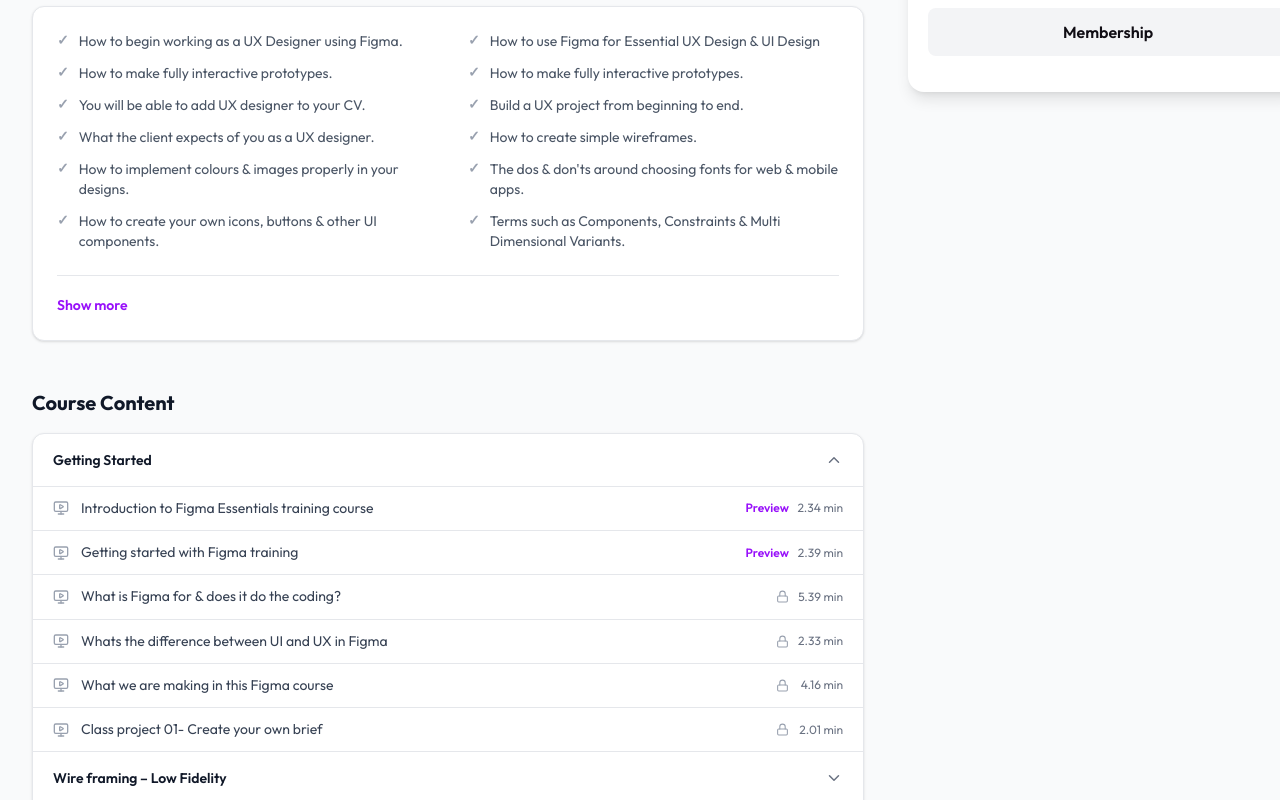
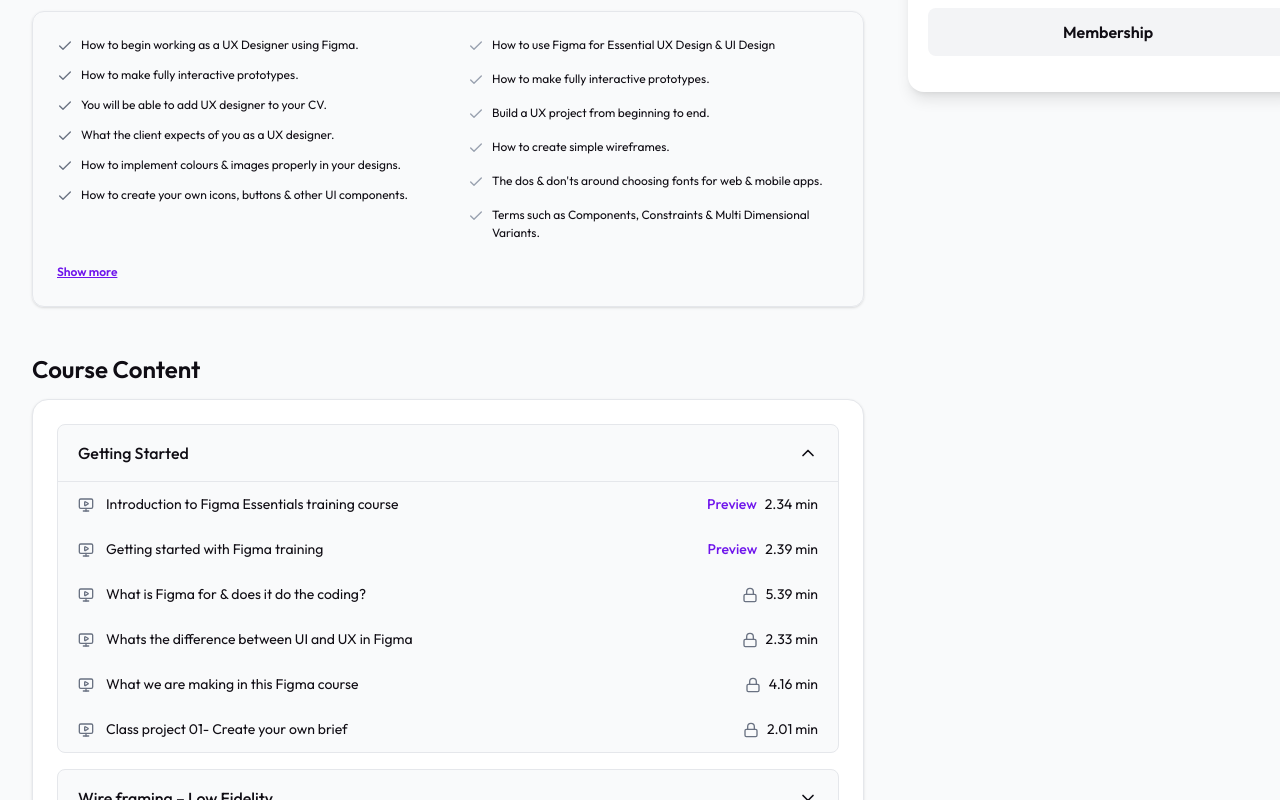
Before and after one commit to niduslab/Career-College-Frontend, a Next.js app: page /course-details in a window 1280 px wide. Shown: the part 900-1700 px from the top of the page. Built offline with nearby package versions, Linux system fonts and the light colour scheme.

Commit message:
WhatYouWillLearn section design completed

```diff
--- a/src/app/course-details/page.tsx
+++ b/src/app/course-details/page.tsx
@@ -159,7 +159,7 @@
       </div>
 
       <div ref={inlineTabsRef}>
-        <div className="mx-auto max-w-7xl px-4 md:px-6 lg:px-8">
+        <div className="mx-auto max-w-7xl px-4 md:px-6 lg:px-8 ">
           <div className="lg:pr-96">
             <CourseTabs
               activeTab={activeTab}
@@ -171,7 +171,7 @@
       </div>
 
       <div
-        className="fixed left-0 right-0 z-40
+        className="fixed left-0 right-0 z-40 shadow-sm bg-white
                    transition-transform duration-300 ease-in-out"
         style={{
           top: NAVBAR_H,
@@ -191,7 +191,7 @@
       </div>
 
       {/* ── Content ── */}
-      <div className="mx-auto max-w-7xl px-4 md:px-6 lg:px-8 py-10">
+      <div className="mx-auto max-w-7xl px-4 md:px-6 lg:px-8">
         <div className="lg:pr-96">
           <div className="space-y-12">
             {TABS.map(({ label }) => (
--- a/src/components/course-details/CourseContent.tsx
+++ b/src/components/course-details/CourseContent.tsx
@@ -73,59 +73,58 @@
   const toggle = (i: number) => setOpenIndex(openIndex === i ? -1 : i);
 
   return (
-    <div>
-      <h2 className="text-xl font-bold text-gray-900 mb-4">Course Content</h2>
+    <div className="mt-6 lg:mt-8">
+      <h2 className="sg-h5 font-semibold --title-text mb-4">Course Content</h2>
 
-      <div className="bg-white rounded-xl border border-gray-100 shadow-sm overflow-hidden">
+      <div className="space-y-4 mt-4 border rounded-2xl border-gray-200 bg-white shadow-sm p-6">
         {visibleSections.map((section, i) => {
           const isOpen = openIndex === i;
           return (
             <div
               key={section.title}
-              className={i !== 0 ? "border-t border-gray-100" : ""}
+              className="rounded-lg border-[0.5px] border-gray-200 bg-gray-50 overflow-hidden"
             >
               {/* Section header */}
               <button
                 onClick={() => toggle(i)}
-                className="w-full flex items-center justify-between px-5 py-4 text-left hover:bg-gray-50 transition-colors"
+                className="w-full flex items-center cursor-pointer justify-between px-5 py-4 text-left hover:bg-gray-50 transition-colors"
               >
-                <span className="font-semibold text-sm text-gray-900">
+                <span className="font-medium sg-p-default --text-title">
                   {section.title}
                 </span>
                 {isOpen ? (
-                  <ChevronUp size={18} className="text-gray-500 shrink-0" />
+                  <ChevronUp size={20} className="--text-title shrink-0" />
                 ) : (
-                  <ChevronDown size={18} className="text-gray-500 shrink-0" />
+                  <ChevronDown size={20} className="--text-title shrink-0" />
                 )}
               </button>
 
               {/* Lessons list */}
               {isOpen && section.lessons.length > 0 && (
-                <ul className="border-t border-gray-100">
+                <ul className="border-t border-gray-200">
                   {section.lessons.map((lesson, j) => (
                     <li
                       key={j}
-                      className="flex items-center gap-3 px-5 py-3 border-b border-gray-50 last:border-b-0 hover:bg-gray-50 transition-colors"
+                      className="flex items-center gap-3 px-5 py-3 sg-p-small font-normal --text-paragraph last:border-b-0 hover:bg-gray-50 transition-colors"
                     >
                       <MonitorPlay
                         size={16}
-                        className="text-gray-400 shrink-0"
+                        className="text-gray-500 shrink-0"
                       />
-
-                      <span className="flex-1 text-sm text-gray-700 leading-snug">
+                      <span className="flex-1   leading-snug">
                         {lesson.title}
                       </span>
 
                       <div className="flex items-center gap-2 shrink-0 ml-2">
                         {lesson.preview && (
-                          <span className="text-xs font-semibold text-purple-600 cursor-pointer hover:underline">
+                          <span className="sg-p-small font-medium text-(--primary-700) cursor-pointer hover:underline">
                             Preview
                           </span>
                         )}
                         {!lesson.preview && (
-                          <Lock size={13} className="text-gray-400" />
+                          <Lock size={16} className="text-gray-500" />
                         )}
-                        <span className="text-xs text-gray-500 min-w-11.5 text-right">
+                        <span className="sg-p-small --text-paragraph min-w-11.5 text-right">
                           {lesson.duration}
                         </span>
                       </div>
@@ -138,10 +137,10 @@
         })}
 
         {/* Show more / less */}
-        <div className="px-5 py-4 border-t border-gray-100">
+        <div className="px-5 py-4">
           <button
             onClick={() => setShowAll(!showAll)}
-            className="text-sm font-semibold text-purple-600 hover:text-purple-700 transition-colors"
+            className="text-sm cursor-pointer underline font-semibold text-purple-600 hover:text-purple-700 transition-colors"
           >
             {showAll ? "Show less" : "Show more"}
           </button>
--- a/src/components/course-details/CourseInstructor.tsx
+++ b/src/components/course-details/CourseInstructor.tsx
@@ -11,7 +11,7 @@
 
 export default function CourseInstructor() {
   return (
-    <div>
+    <div className="lg:mt-10 mt-6">
       <h2 className="sg-h5 font-semibold --title-text mb-4">
         Course Instructor
       </h2>
--- a/src/components/course-details/WhatYouWillLearn.tsx
+++ b/src/components/course-details/WhatYouWillLearn.tsx
@@ -1,3 +1,5 @@
+import { Check } from "lucide-react";
+
 const LEFT = [
   "How to begin working as a UX Designer using Figma.",
   "How to make fully interactive prototypes.",
@@ -18,22 +20,22 @@
 
 export default function WhatYouWillLearn() {
   return (
-    <div>
-      <h2 className="text-lg font-bold text-gray-900 mb-3">
+    <div className="mt-6 lg:mt-8">
+      <h2 className="sg-h5 font-semibold --title-text mb-4">
         What You Will Learn
       </h2>
 
-      <div className="bg-white rounded-xl border border-gray-100 p-6 shadow-sm">
+      <div className=" rounded-xl border border-gray-200 p-6 shadow-sm">
         <div className="grid grid-cols-1 md:grid-cols-2 gap-x-10 gap-y-0">
           {/* Left column */}
           <ul className="space-y-3">
             {LEFT.map((item, i) => (
               <li
                 key={i}
-                className="flex items-start gap-2.5 text-sm text-gray-600"
+                className="flex items-start gap-2 sg-caption font-normal --text-paragraph"
               >
-                <span className="mt-0.5 text-gray-400 font-bold leading-none">
-                  ✓
+                <span className="mt-0.5 text-gray-500 font-bold leading-none">
+                  <Check size={16} />
                 </span>
                 <span>{item}</span>
               </li>
@@ -41,14 +43,14 @@
           </ul>
 
           {/* Right column */}
-          <ul className="space-y-3 mt-3 md:mt-0">
+          <ul className="space-y-4 mt-3 md:mt-0">
             {RIGHT.map((item, i) => (
               <li
                 key={i}
-                className="flex items-start gap-2.5 text-sm text-gray-600"
+                className="flex items-start gap-2 sg-caption font-normal --text-paragraph"
               >
                 <span className="mt-0.5 text-gray-400 font-bold leading-none">
-                  ✓
+                  <Check size={16} />
                 </span>
                 <span>{item}</span>
               </li>
@@ -57,8 +59,8 @@
         </div>
 
         {/* Show more */}
-        <div className="mt-6 pt-4 border-t border-gray-100">
-          <button className="text-sm font-semibold text-purple-600 hover:text-purple-700 transition-colors">
+        <div className="mt-4">
+          <button className="cursor-pointer sg-caption underline font-semibold text-(--primary-700)   transition-colors">
             Show more
           </button>
         </div>
```
